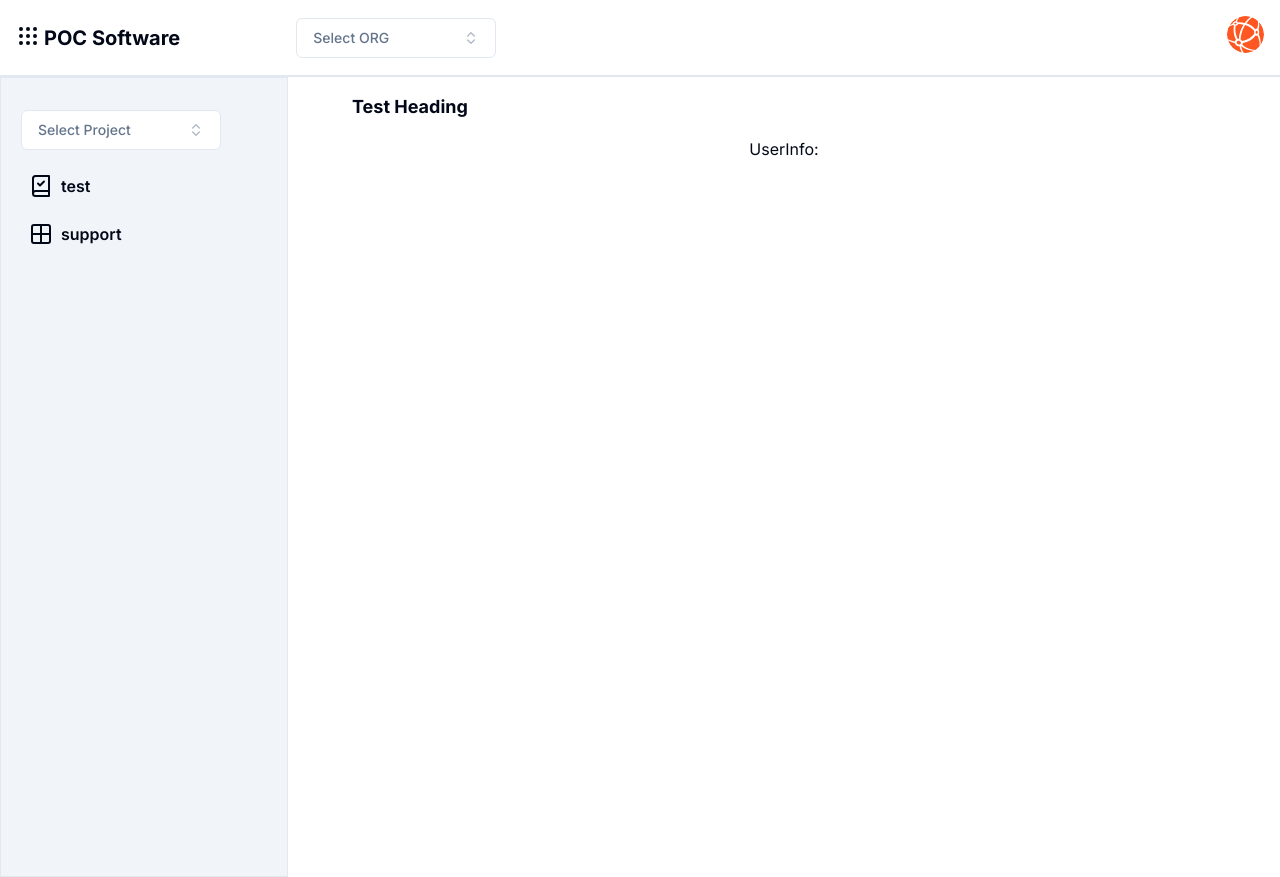
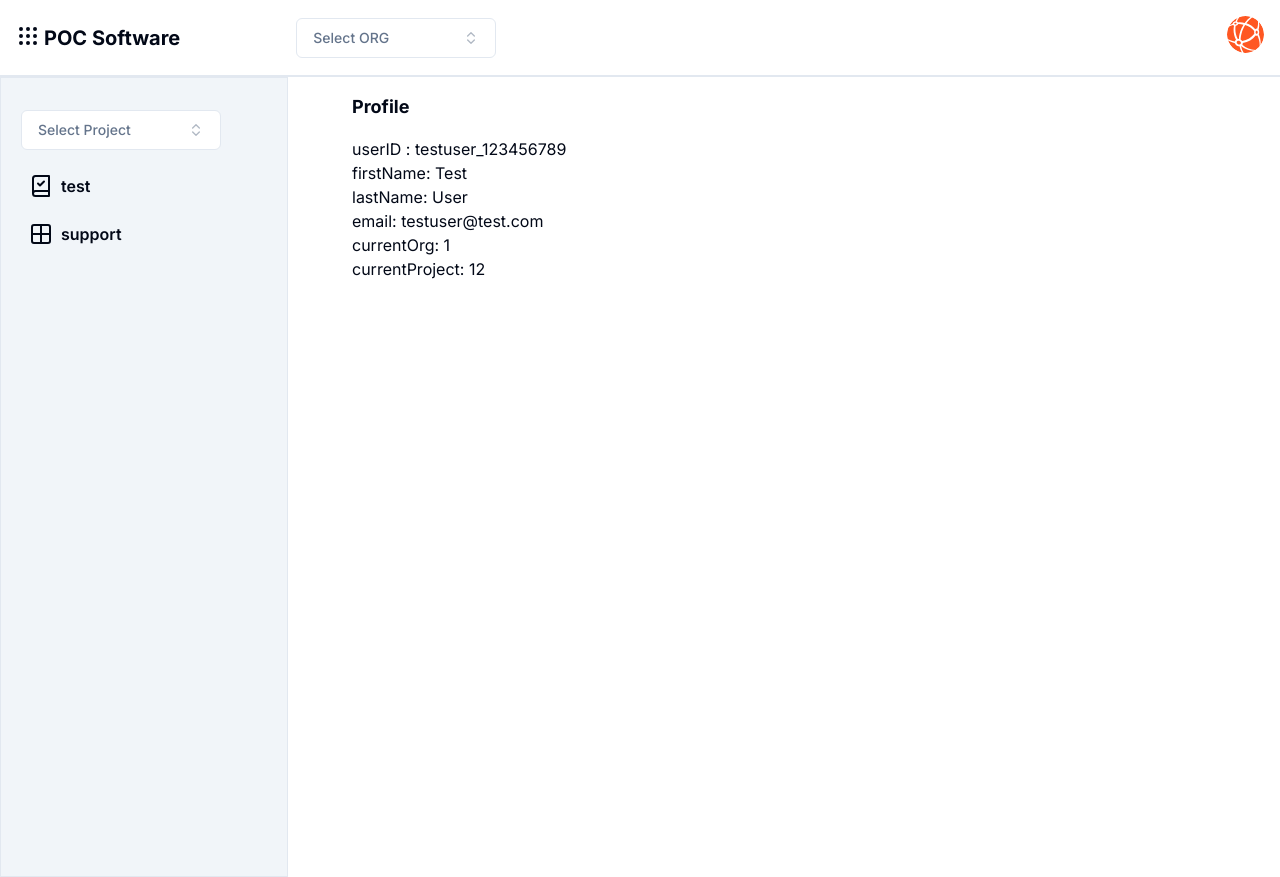
Before and after one commit to MuhammadHammadBashir0315/poc, a Next.js app: page /profile in a window 1280 px wide. Built offline with nearby package versions, Linux system fonts and the light colour scheme.

Commit message:
dropdown issue solved

```diff
--- a/src/app/components/Header.tsx
+++ b/src/app/components/Header.tsx
@@ -30,27 +30,22 @@ function Header() {
         setToggleDropdown((prev) => !prev)
     }
 
-    // useEffect(() => {
-    //     fetch('http://localhost:3000/api/getUserInfo')
-    //       .then((res) => res.json())
-    //       .then((data) => {
-    //         setInfo(data)
 
-    //       })
-    //   }, [])
 
     return (
         <div className='flex items-center p-4 space-x-4 justify-between border-b-2'>
             <div className='flex  items-center gap-6 md:gap-12 lg:gap-28 '>
-                <div className='flex gap-1'>
+                <Link href={'/'}><div className='flex gap-1'>
                     {/* <Image src='/logo.png' alt='img' height={80} width={80} /> */}
                     <GripIcon />
                     <div className='font-bold text-xl whitespace-nowrap'>POC Software</div>
                 </div>
+                </Link>
 
                 <div>
                     <Topnav />
                 </div>
+
             </div>
             <div className='flex relative'>
                 {isUserLoggedIn ?
@@ -61,7 +56,8 @@ function Header() {
                                 height={37}
                                 alt="profile"
                                 className="rounded-full"
-                                onClick={handleClick} />
+                                // onClick={handleClick}
+                                 />
                             </div>
                         </PopoverTrigger>
                         <PopoverContent className='w-fit'>
@@ -78,38 +74,7 @@ function Header() {
                             </button>
                         </PopoverContent>
                     </Popover>
-                        {/* <Image src={avatar}
-                            width={37}
-                            height={37}
-                            alt="profile"
-                            className="rounded-full"
-                            onClick={handleClick} /> */}
-                        {/* {toggleDropdown &&
-                         <div className='absolute  right-0 top-full mt-3 w-full py-2 rounded-lg bg-white shadow-2xl min-w-[210px] flex flex-col  justify-end items-start'>
-                            <Link href="/profile"
-                                className=" font-inter mt-2 text-gray-700 hover:bg-slate-100 transition duration-150 font-medium w-full py-2 px-2"
-                                onClick={() => { setToggleDropdown(false) }}>My Profile</Link>
-                            <Link href="/profile"
-                                className=" font-inter text-gray-700 hover:bg-slate-100 transition duration-150 font-medium w-full py-2 px-2"
-                                onClick={() => { setToggleDropdown(false) }}>Create Prompt</Link>
-                            <button type="button" onClick={() => {
-                                setToggleDropdown(false)
-                                //signOut()
-                            }} className="mt-5 self-center  rounded-full  font-semibold border-white bg-blue-500 py-1.5 px-5 text-white transition-all hover:bg-blue-200 hover:text-black text-center font-inter flex items-center justify-center">
-                                Sign Out</button>
-                        </div>
-                        } */}
-                        {/* {toggleDropdown && <Popover>
-                            <PopoverTrigger>Open</PopoverTrigger>
-                            <PopoverContent> <Link href="/profile"
-                                className=" font-inter mt-2 text-gray-700 hover:bg-slate-100 transition duration-150 font-medium w-full py-2 px-2"
-                                onClick={() => { setToggleDropdown(false) }}>My Profile</Link>
-                                <button type="button" onClick={() => {
-                                setToggleDropdown(false)
-                                //signOut()
-                            }} className="mt-5 self-center  rounded-full  font-semibold border-white bg-blue-500 py-1.5 px-5 text-white transition-all hover:bg-blue-200 hover:text-black text-center font-inter flex items-center justify-center">
-                                Sign Out</button></PopoverContent>
-                          </Popover>} */}
+
                     </div>) : ''}
             </div>
 
--- a/src/app/profile/page.tsx
+++ b/src/app/profile/page.tsx
@@ -1,16 +1,16 @@
 import axios from "axios";
-import UserData from "./profiledata";
+// import UserData from "./profiledata";
 
 
-// async function getData(){
-//     let r = await axios.get('http://localhost:3000/api/getUserInfo');
-//   const userInfo = r.data;
+async function getData() {
+  let r = await axios.get('http://localhost:3000/api/getUserInfo');
+  const userInfo = r.data;
 
-//     return userInfo
-// }
+  return userInfo
+}
 export default async function Page() {
-    // const userdata = await getData()
-    return(
+  const userdata = await getData()
+  return (
     // <div className="flex flex-col gap-4 p-4">
     // <div>userID : {userdata.data.userID}</div>
     // <div>firstName: {userdata.data.firstName}</div>
@@ -19,9 +19,15 @@ export default async function Page() {
     // <div>currentOrg: {userdata.data.currentOrg}</div>
     // <div>currentProject: {userdata.data.currentProject}</div>
     <div className='w-full my-4 mx-16 flex flex-col gap-4'>
-        <div className='font-bold text-lg'>Test Heading</div>
-      <div className='mx-auto flex justify-center w-full '>
-        <UserData />
+      <div className='font-bold text-lg'>Profile</div>
+      <div className='mx-auto flex flex-col justify-center w-full '>
+        <div>userID : {userdata.data.userID}</div>
+        <div>firstName: {userdata.data.firstName}</div>
+        <div>lastName: {userdata.data.lastName}</div>
+        <div>email: {userdata.data.email}</div>
+        <div>currentOrg: {userdata.data.currentOrg}</div>
+        <div>currentProject: {userdata.data.currentProject}</div>
+        {/* <UserData /> */}
         {/* <Test  /> */}
       </div>
     </div>
--- a/src/app/profile/profiledata.tsx
+++ b/src/app/profile/profiledata.tsx
@@ -1,17 +1,17 @@
-import axios from "axios";
+// import axios from "axios";
 
-async function getData(){
-    let r = await axios.get('http://localhost:3000/api/getUserInfo');
-  const userInfo = r.data;
+// async function getData(){
+//     let r = await axios.get('http://localhost:3000/api/getUserInfo');
+//   const userInfo = r.data;
 
-    return userInfo
-}
-export default async function UserData() {
-    const userdata = await getData()
-    return(
-        <>
-        <div>UserInfo: {userdata.userID}</div>
-        {/* <div>{tickets.map((ticket:any)=>(<div key={ticket.userID}>{ticket.firstName}</div>))}</div> */}
-        </>
-    )
-}
+//     return userInfo
+// }
+// export default async function UserData() {
+//     const userdata = await getData()
+//     return(
+//         <>
+//         <div>UserInfo: {userdata.userID}</div>
+//         {/* <div>{tickets.map((ticket:any)=>(<div key={ticket.userID}>{ticket.firstName}</div>))}</div> */}
+//         </>
+//     )
+// }
```
Also changed, not shown: src/app/components/Topnav.tsx (+0 -7 lines). Lines whose indentation alone changed are shown as unchanged.
